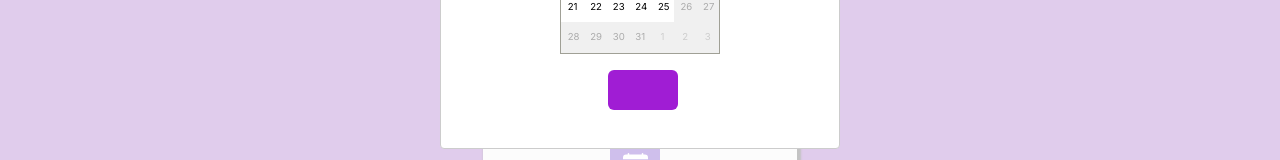
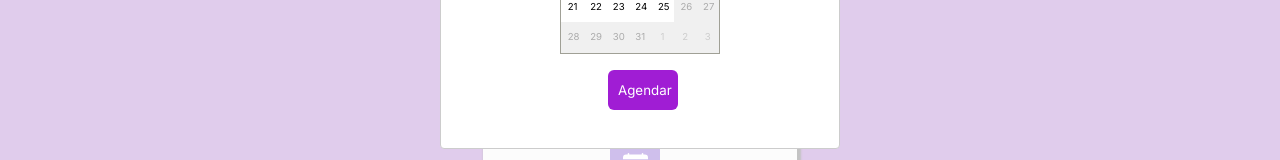
Before and after one commit to HenriqueLdev/Hp-system, a React (Vite) app: page /renegociar in a window 1280 px wide. Both pictures are taken after a click on the button 635 px from the left and 474 px from the top of the page. Shown: the part 307-467 px from the top of the page. Built offline with nearby package versions, Linux system fonts and the light colour scheme.

Commit message:
recaptcha

```diff
--- a/package.json
+++ b/package.json
@@ -13,6 +13,7 @@
     "react": "^18.2.0",
     "react-calendar": "^4.6.0",
     "react-dom": "^18.2.0",
+    "react-google-recaptcha": "^3.1.0",
     "react-icons": "^4.10.1",
     "react-modal": "^3.16.1",
     "react-router-dom": "^6.15.0"
--- a/src/components/CalendarModal/index.jsx
+++ b/src/components/CalendarModal/index.jsx
@@ -31,7 +31,7 @@ const CalendarModal = ({ isOpen, onRequestClose, onDateSelect }) => {
       <h2>Selecione uma data:</h2>
       <Calendar className='custom-calendar'  onChange={handleDateChange} value={selectedDate} minDate={minDate} maxDate={maxDate} />
 
-      <button  className='dateb'onClick={handleSelect}></button>
+      <button  className='dateb'onClick={handleSelect}>Agendar</button>
 
     </Modal>
   );
--- a/src/components/Search/index.jsx
+++ b/src/components/Search/index.jsx
@@ -1,6 +1,7 @@
 import { useState } from 'react'
 import './styles.css'
 import { Link } from 'react-router-dom'
+import ReCAPTCHA from 'react-google-recaptcha'
 
 const Form=()=>{
     const [cpf,setCpf] = useState('')
@@ -16,6 +17,7 @@ const Form=()=>{
 <label htmlFor="">Consulte com seu cpf</label>
 <input type="text" placeholder="XXX-XXX-XXX-XX" value='000-000-000-00' />
 <button ><Link to='/renegociar'>Consultar</Link></button>
+<ReCAPTCHA    sitekey="Your client site key"/>
 </form>
         </div>
         </>
```
Also changed, not shown: 1 other file (tests, documents, lock files or other folders).
